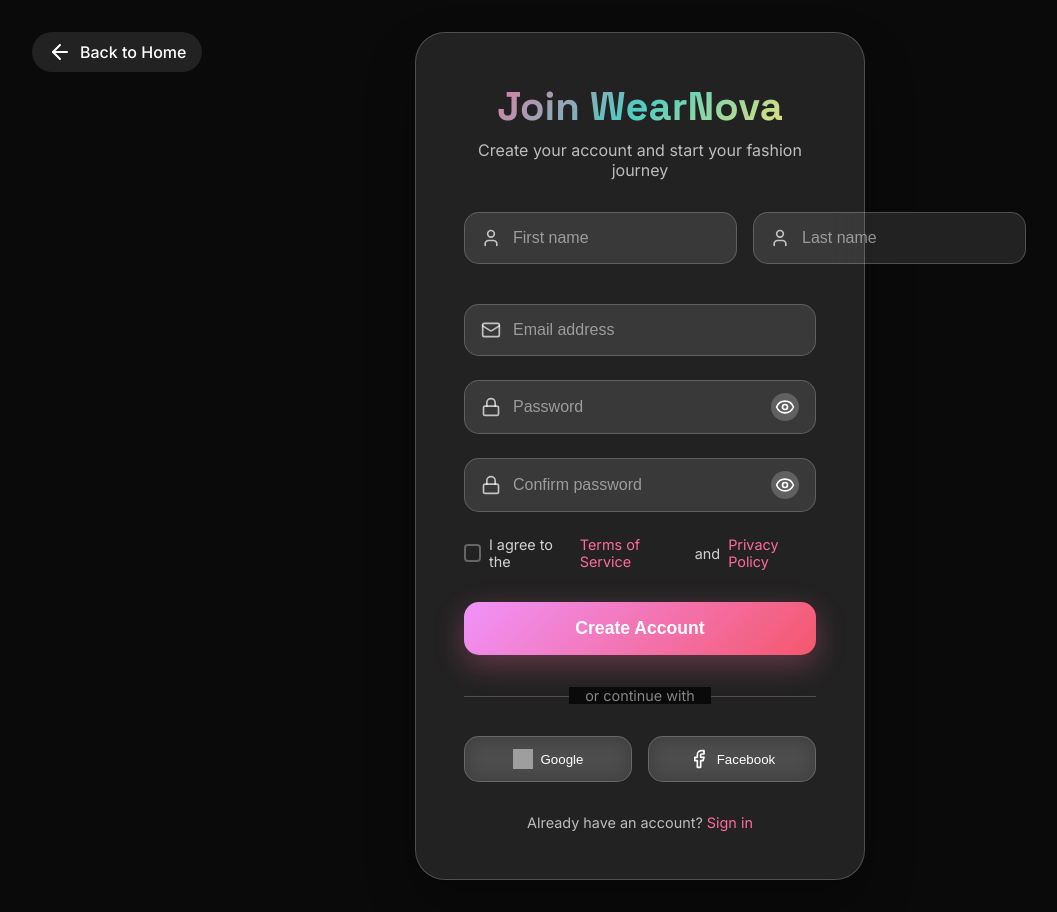
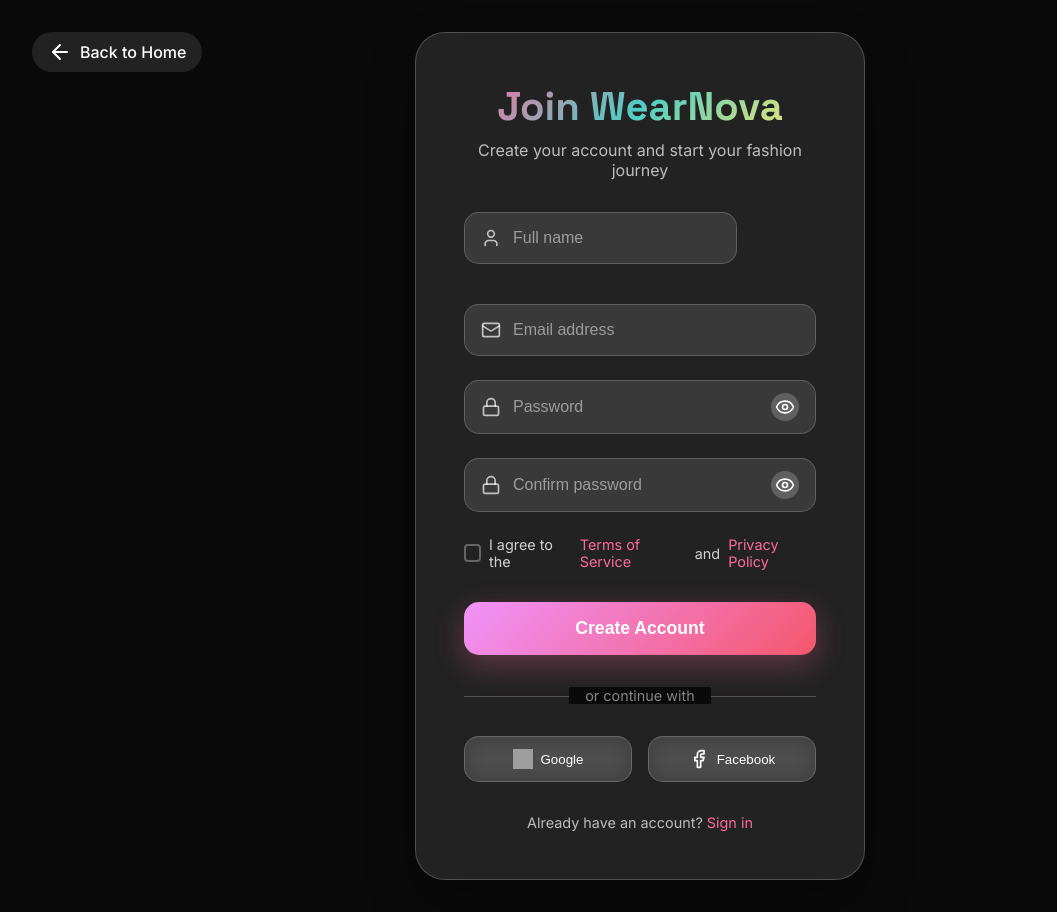
Before and after one commit to Harshika-05/WearNova, a React (Vite) app in the folder Frontend/: page /signup in a window 1280 px wide. Shown: the whole page, without its empty margins (0-1057 px from the left). Built offline with nearby package versions, Linux system fonts and the light colour scheme; grey boxes are pictures that could not be loaded.

Commit message:
signup page changes

```diff
--- a/Frontend/src/pages/Signup.jsx
+++ b/Frontend/src/pages/Signup.jsx
@@ -94,29 +94,16 @@
                   <User size={20} className="input-icon" />
                   <input
                     type="text"
-                    name="firstName"
-                    placeholder="First name"
-                    value={formData.firstName}
+                    name="fullName"
+                    placeholder="Full name"
+                    value={formData.fullName}
                     onChange={handleChange}
                     required
                     className="auth-input"
                   />
                 </div>
               </div>
-              <div className="form-group">
-                <div className="input-container">
-                  <User size={20} className="input-icon" />
-                  <input
-                    type="text"
-                    name="lastName"
-                    placeholder="Last name"
-                    value={formData.lastName}
-                    onChange={handleChange}
-                    required
-                    className="auth-input"
-                  />
-                </div>
-              </div>
+
             </motion.div>
 
             <motion.div
```
